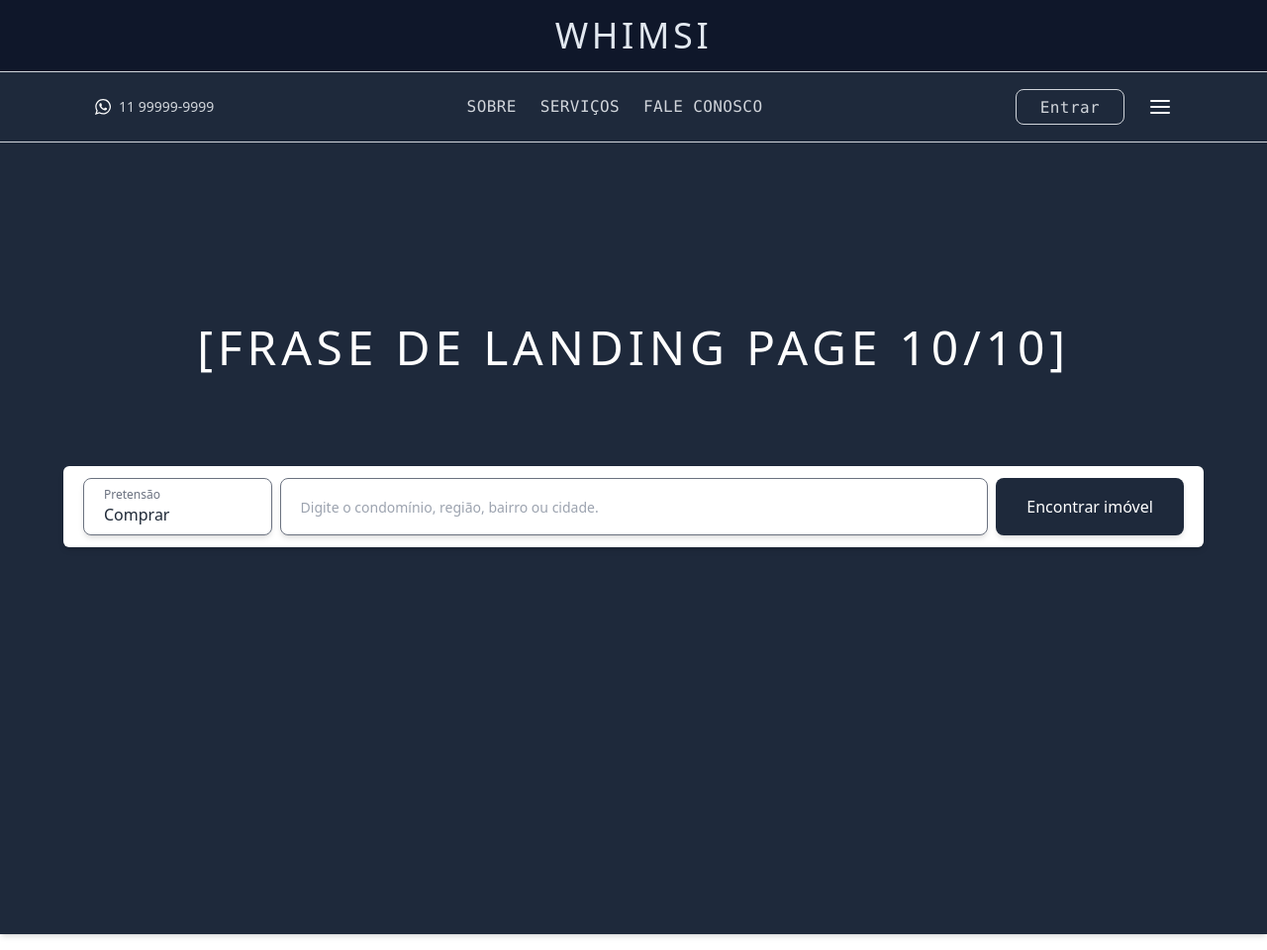
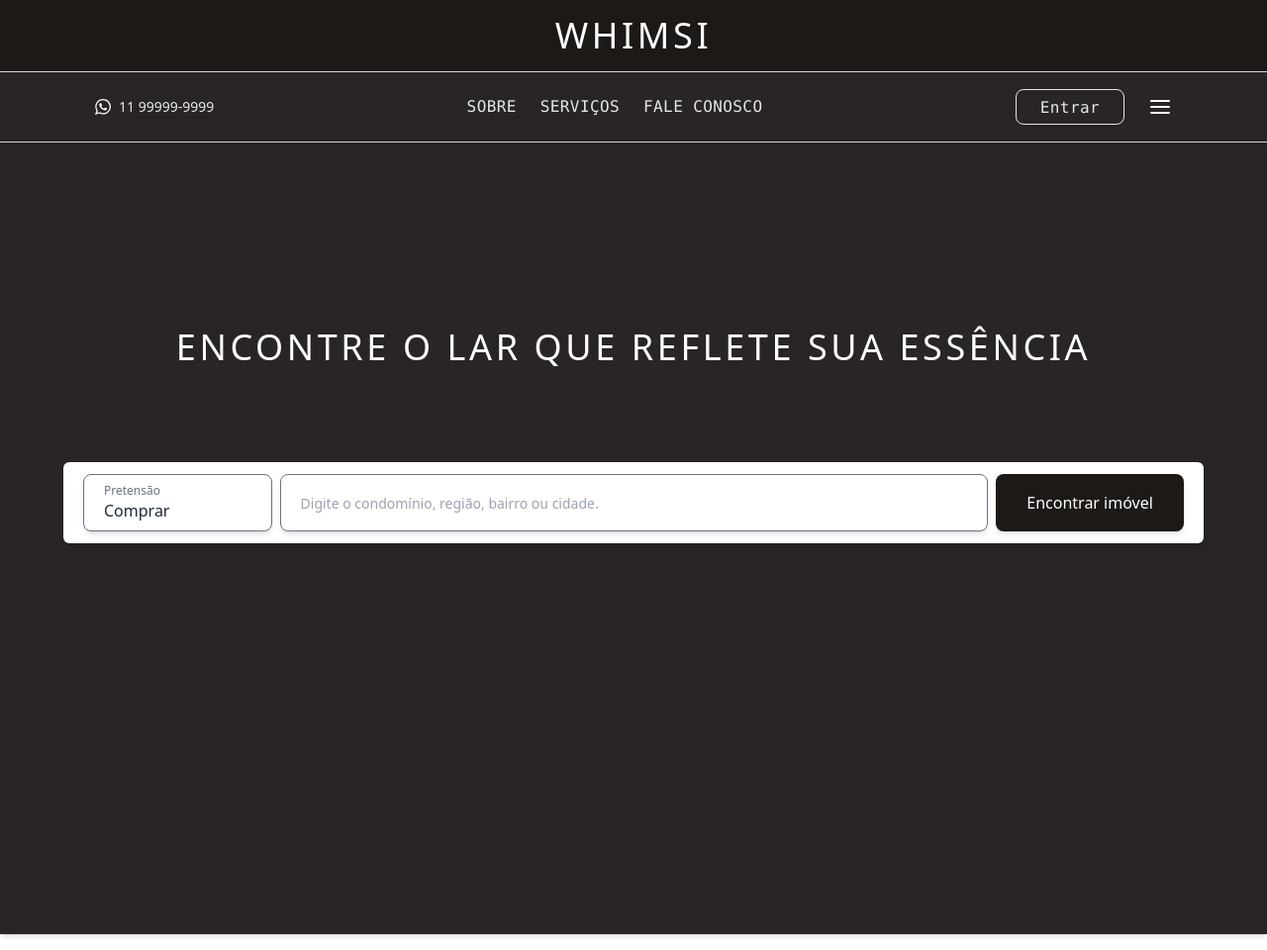
Before and after one commit to Nbdyleto/Whimsi, a Django app: page / in a window 1280 px wide. Shown: the whole page at 99% size. Run offline with Django 4.2, Linux system fonts and the light colour scheme; some libraries are stand-ins or nearby versions.

Commit message:
Pallete changes

```diff
--- a/src/whimsi/templates/base.html
+++ b/src/whimsi/templates/base.html
@@ -8,16 +8,16 @@
     {% tailwind_css %}
 </head>
 <body>
-    <div class="p-4 bg-slate-900">
-        <h1 class="text-4xl text-center text-slate-200 uppercase font-light tracking-widest">Whimsi</h1>
+    <div class="p-4 bg-stone-900">
+        <h1 class="text-4xl text-center text-white uppercase font-light tracking-widest">Whimsi</h1>
     </div>
     <nav class="sticky top-0">
-        <div class="flex flex-row gap-12 bg-slate-800 w-full h-[72px] px-4 md:px-24 place-items-center justify-between border-t border-b border-gray-300">
+        <div class="flex flex-row gap-12 bg-stone-800 w-full h-[72px] px-4 md:px-24 place-items-center justify-between border-t border-b border-gray-300">
             <div class="flex flex-row gap-2 items-center">
                 <svg xmlns="http://www.w3.org/2000/svg" width="16" height="16" viewBox="0 0 24 24" fill="#fff"><path d="M24 11.7c0 6.45-5.27 11.68-11.78 11.68-2.07 0-4-.53-5.7-1.45L0 24l2.13-6.27a11.57 11.57 0 0 1-1.7-6.04C.44 5.23 5.72 0 12.23 0 18.72 0 24 5.23 24 11.7M12.22 1.85c-5.46 0-9.9 4.41-9.9 9.83 0 2.15.7 4.14 1.88 5.76L2.96 21.1l3.8-1.2a9.9 9.9 0 0 0 5.46 1.62c5.46 0 9.9-4.4 9.9-9.83a9.88 9.88 0 0 0-9.9-9.83m5.95 12.52c-.08-.12-.27-.19-.56-.33-.28-.14-1.7-.84-1.97-.93-.26-.1-.46-.15-.65.14-.2.29-.75.93-.91 1.12-.17.2-.34.22-.63.08-.29-.15-1.22-.45-2.32-1.43a8.64 8.64 0 0 1-1.6-1.98c-.18-.29-.03-.44.12-.58.13-.13.29-.34.43-.5.15-.17.2-.3.29-.48.1-.2.05-.36-.02-.5-.08-.15-.65-1.56-.9-2.13-.24-.58-.48-.48-.64-.48-.17 0-.37-.03-.56-.03-.2 0-.5.08-.77.36-.26.29-1 .98-1 2.4 0 1.4 1.03 2.76 1.17 2.96.14.19 2 3.17 4.93 4.32 2.94 1.15 2.94.77 3.47.72.53-.05 1.7-.7 1.95-1.36.24-.67.24-1.25.17-1.37"/></svg>
-                <span class="text-gray-300 text-sm">11 99999-9999</span>
+                <span class="text-gray-200 text-sm">11 99999-9999</span>
             </div>
-            <ul class="flex flex-row gap-6 text-base font-mono uppercase text-gray-300 tracking-wide">
+            <ul class="flex flex-row gap-6 text-base font-mono uppercase text-gray-200 tracking-wide">
                 <li>
                     <a href="" class="">Sobre</a>
                 </li>
@@ -29,9 +29,9 @@
                 </li>
             </ul>
             <div class="flex flex-row place-items-center gap-6">
-                <ul class="flex flex-row gap-6 text-base font-mono text-gray-300 tracking-wide">
+                <ul class="flex flex-row gap-6 text-base font-mono text-gray-200 tracking-wide">
                     <li>
-                        <button class="border-gray-300 border rounded-lg px-6 pb-1 pt-1.5">Entrar</button>
+                        <button class="border-gray-200 border rounded-lg px-6 pb-1 pt-1.5">Entrar</button>
                     </li>
                 </ul>
                 <button>
--- a/src/whimsi/templates/pages/home.html
+++ b/src/whimsi/templates/pages/home.html
@@ -2,9 +2,9 @@
 
 {% block content %}
     <section class="h-screen w-full bg-cover mb-2 md:mb-4">
-        <div class="flex flex-col px-16 justify-center gap-12 bg-slate-800 w-full md:h-full shadow-md md:pb-52 bg-cover">
+        <div class="flex flex-col px-16 justify-center gap-12 bg-stone-800 w-full md:h-full shadow-md md:pb-52 bg-cover">
             <div>
-                <h1 class="text-5xl text-center text-white uppercase tracking-widest">[Frase de landing page 10/10]</h1>
+                <h1 class="text-4xl text-center text-white uppercase tracking-widest">Encontre o lar que reflete sua essência</h1>
             </div>
             <div></div>
             <div class="flex flex-row justify-center w-full bg-transparent md:bg-white md:shadow-md rounded-md py-3 px-5">
@@ -14,7 +14,7 @@
                         <span class="text-sm md:text-base text-gray-800">Comprar</span>
                     </div>
                     <input class="w-full h-14 md:h-full text-sm border border-gray-500 rounded-lg bg-white hover:border-gray-600 shadow-md px-5" type="search" placeholder="Digite o condomínio, região, bairro ou cidade.">
-                    <button class="w-full md:w-1/4 md:h-full transition-colors bg-slate-800 py-2 px-5 rounded-lg text-white shadow-md">Encontrar imóvel</button>
+                    <button class="w-full md:w-1/4 md:h-full transition-colors bg-stone-900 py-2 px-5 rounded-lg text-white shadow-md">Encontrar imóvel</button>
                 </div>
             </div>
         </div>
```
